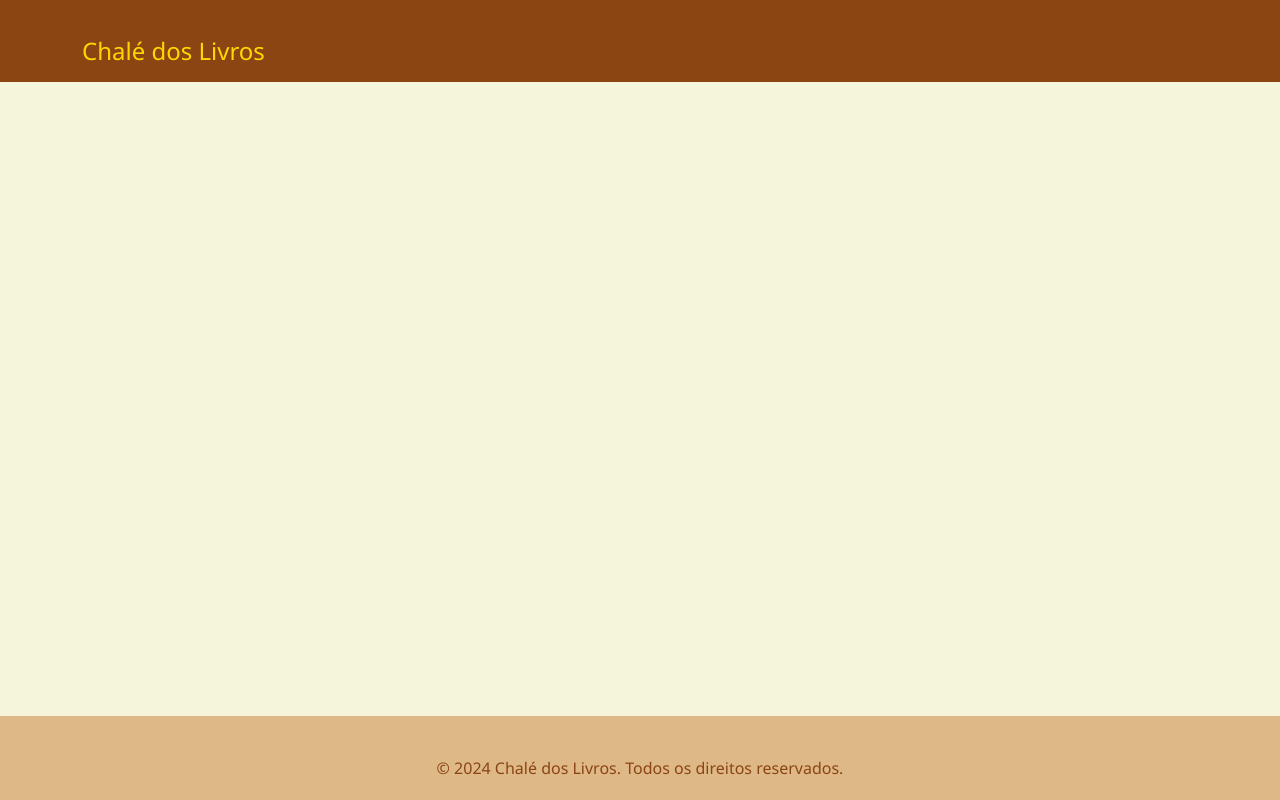
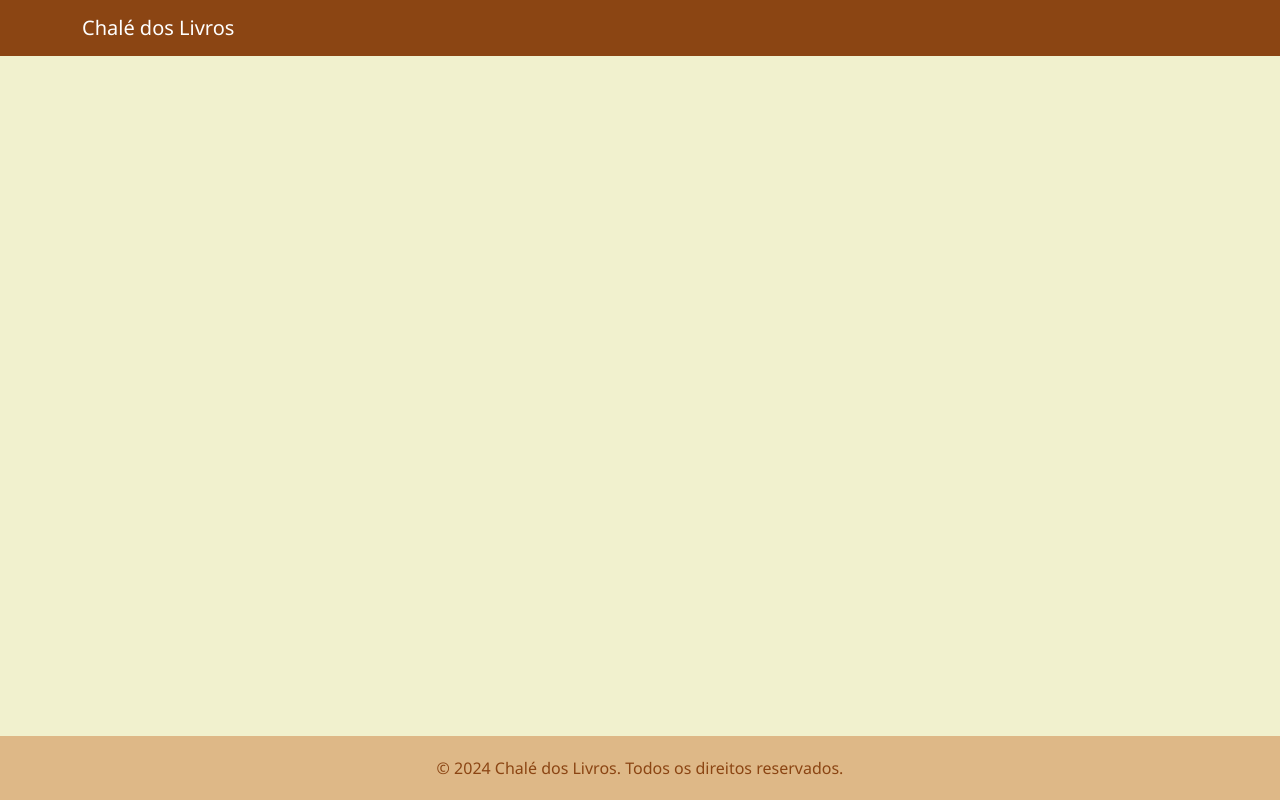
Before and after one commit to Gianlz/ChaleLivros-Web-II, a Django app: page / in a window 1280 px wide. Run offline with Django 5.2, Linux system fonts and the light colour scheme; some libraries are stand-ins or nearby versions.

Commit message:
feat estrutura base html e css

```diff
--- a/LivrariaDjango/Livraria_IFC/Livraria_IFC/settings.py
+++ b/LivrariaDjango/Livraria_IFC/Livraria_IFC/settings.py
@@ -11,6 +11,7 @@ https://docs.djangoproject.com/en/5.0/ref/settings/
 """
 
 from pathlib import Path
+import os
 
 # Build paths inside the project like this: BASE_DIR / 'subdir'.
 BASE_DIR = Path(__file__).resolve().parent.parent
@@ -116,7 +117,8 @@ USE_TZ = True
 # Static files (CSS, JavaScript, Images)
 # https://docs.djangoproject.com/en/5.0/howto/static-files/
 
-STATIC_URL = 'static/'
+STATIC_URL = '/static/'
+STATICFILES_DIRS = (os.path.join(BASE_DIR, 'myapp/templates/static'),)
 
 # Default primary key field type
 # https://docs.djangoproject.com/en/5.0/ref/settings/#default-auto-field
--- a/LivrariaDjango/Livraria_IFC/myapp/Templates/base.html
+++ b/LivrariaDjango/Livraria_IFC/myapp/Templates/base.html
@@ -1,3 +1,4 @@
+{% load static %}
 <!DOCTYPE html>
 <html lang="pt-BR">
 
@@ -5,79 +6,16 @@
         <meta charset="UTF-8">
         <meta name="viewport" content="width=device-width, initial-scale=1.0">
         <title>{% block title %}Chalé dos Livros{% endblock %}</title>
-    <link rel="stylesheet" href="https://cdnjs.cloudflare.com/ajax/libs/twitter-bootstrap/5.3.0/css/bootstrap.min.css">
-    <style>
-        /* Estilos adicionais */
-        body {
-            background-color: #f5f5dc;
-            /* Cor de fundo suave em tom de marrom claro */
-            font-family: 'Segoe UI', sans-serif;
-            /* Fonte elegante */
-        }
-
-        .container {
-            margin-top: 20px;
-            /* Margem superior para o conteúdo */
-        }
-
-        .navbar {
-            background-color: #8b4513;
-            /* Cor do cabeçalho em marrom escuro */
-        }
-
-        .navbar-brand {
-            color: #ffd700;
-            /* Cor do texto do cabeçalho em amarelo queimado */
-            font-size: 24px;
-            /* Tamanho do texto do cabeçalho */
-        }
-
-        /* Estilos para o footer */
-        footer {
-            background-color: #deb887;
-            /* Cor de fundo do footer em marrom claro */
-            padding: 20px 0;
-            /* Espaçamento interno do footer */
-            text-align: center;
-            /* Alinhamento do texto no centro */
-            position: fixed;
-            bottom: 0;
-            width: 100%;
-            /* Ocupar toda a largura */
-        }
-
-        footer p {
-            margin: 0;
-            /* Remover margem padrão */
-            color: #8b4513;
-            /* Cor do texto em marrom escuro */
-        }
-    </style>
+        <link href="https://cdn.jsdelivr.net/npm/bootstrap@5.3.2/dist/css/bootstrap.min.css" rel="stylesheet">
+        <link href="{% static 'geral/css/base.css' %}" rel="stylesheet">
     </head>
 
     <body>
-    <nav class="navbar navbar-expand-lg navbar-dark">
-        <div class="container">
-            <a class="navbar-brand" href="#">Chalé dos Livros</a>
-            <!-- Adicione aqui outros itens do menu de navegação, como links para categorias, login, etc. -->
-        </div>
-    </nav>
+        {% block 'cabecalho' %}{% endblock 'cabecalho' %}
 
-    <div class="container">
-        {% block content %}
-        <!-- Conteúdo das páginas específicas será inserido aqui -->
-        {% endblock %}
-    </div>
+        {% block 'conteudo' %}{% endblock %}
 
-    <footer>
-        <div class="container">
-            <p>&copy; 2024 Chalé dos Livros. Todos os direitos reservados.</p>
-            <!-- Adicione aqui qualquer informação adicional para o footer -->
-        </div>
-    </footer>
-
-    <script src="https://cdnjs.cloudflare.com/ajax/libs/jquery/3.6.0/jquery.min.js"></script>
-    <script src="https://cdnjs.cloudflare.com/ajax/libs/twitter-bootstrap/5.3.0/js/bootstrap.bundle.min.js"></script>
+        {% block 'rodape' %}{% endblock 'rodape' %}
     </body>
 
 </html>
--- a/LivrariaDjango/Livraria_IFC/myapp/Templates/home.html
+++ b/LivrariaDjango/Livraria_IFC/myapp/Templates/home.html
@@ -1 +1,9 @@
 {% extends 'base.html' %}
+
+{% block 'cabecalho' %}
+    {% include "partials/header.html" %}
+{% endblock 'cabecalho' %}
+
+{% block 'rodape' %}
+    {% include "partials/footer.html" %}
+{% endblock 'rodape' %}
--- /dev/null
+++ b/LivrariaDjango/Livraria_IFC/myapp/Templates/partials/footer.html
@@ -0,0 +1,9 @@
+{% load static %}
+<link href="{% static 'geral/css/footer.css' %}" rel="stylesheet">
+
+<footer>
+    <div class="container">
+        <p>&copy; 2024 Chalé dos Livros. Todos os direitos reservados.</p>
+        <!-- Adicione aqui qualquer informação adicional para o footer -->
+    </div>
+</footer>
--- /dev/null
+++ b/LivrariaDjango/Livraria_IFC/myapp/Templates/partials/header.html
@@ -0,0 +1,10 @@
+{% load static %}
+<link href="{% static 'geral/css/header.css' %}" rel="stylesheet">
+
+<header>
+    <nav class="navbar navbar-expand-lg navbar-dark">
+        <div class="container">
+            <a class="navbar-brand" href="#">Chalé dos Livros</a>
+        </div>
+    </nav>
+</header>
--- /dev/null
+++ b/LivrariaDjango/Livraria_IFC/myapp/Templates/static/geral/css/base.css
@@ -0,0 +1,18 @@
+:root{
+
+    --geral-bg-color: #f1f1ce;
+}
+
+*
+{
+    margin: 0;
+    padding: 0;
+    box-sizing: border-box;
+}
+
+html,body
+{
+    height: 100%;
+    background-color: var(--geral-bg-color);
+    font-family: 'Segoe UI', sans-serif;
+}
--- /dev/null
+++ b/LivrariaDjango/Livraria_IFC/myapp/Templates/static/geral/css/footer.css
@@ -0,0 +1,25 @@
+:root{
+
+    --footer-bg-color: #deb887;
+    --footer-p-color: #8b4513;
+}
+
+footer {
+    background-color: var(--footer-bg-color);
+    /* Cor de fundo do footer em marrom claro */
+    padding: 20px 0;
+    /* Espaçamento interno do footer */
+    text-align: center;
+    /* Alinhamento do texto no centro */
+    position: fixed;
+    bottom: 0;
+    width: 100%;
+    /* Ocupar toda a largura */
+}
+
+footer p {
+    margin: 0;
+    /* Remover margem padrão */
+    color: var(--footer-p-color);
+    /* Cor do texto em marrom escuro */
+}
--- /dev/null
+++ b/LivrariaDjango/Livraria_IFC/myapp/Templates/static/geral/css/header.css
@@ -0,0 +1,8 @@
+:root{
+
+    --header-bg-color: #8b4513;
+}
+
+.navbar {
+    background-color: var(--header-bg-color);
+}
--- a/LivrariaDjango/Livraria_IFC/myapp/urls.py
+++ b/LivrariaDjango/Livraria_IFC/myapp/urls.py
@@ -4,5 +4,6 @@ from . import views
 
 urlpatterns = [
     path("", views.home, name="home"),
+    path("home/", views.home, name="home"),
     path("robots.txt", views.robots, name="robots"),
 ]
```
Lines whose indentation alone changed are shown as unchanged.
